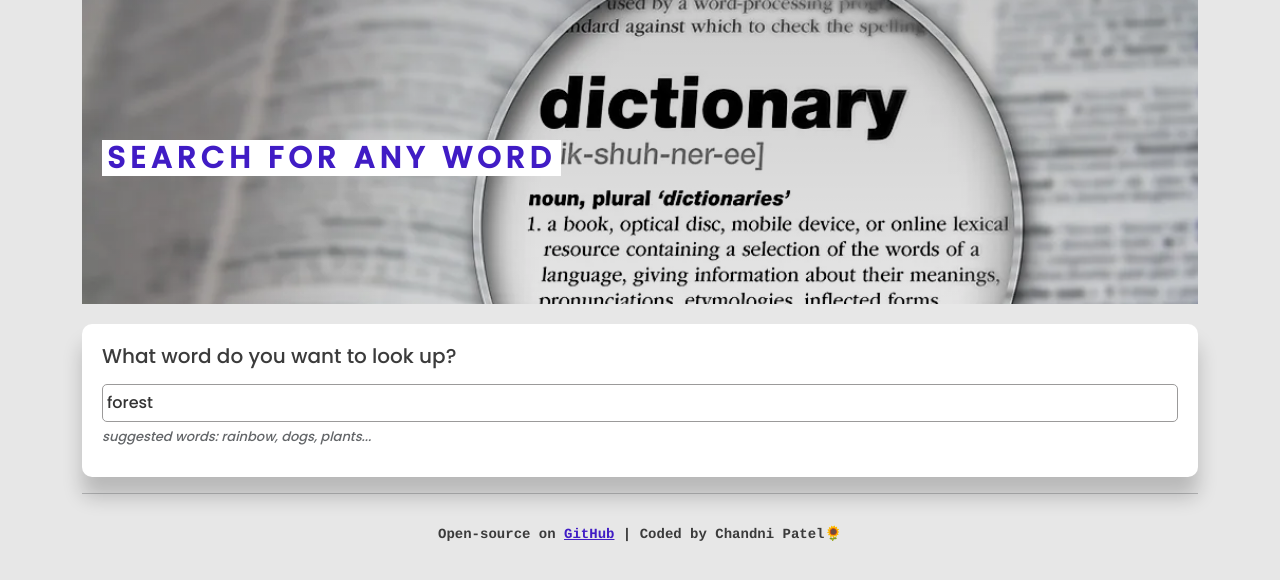
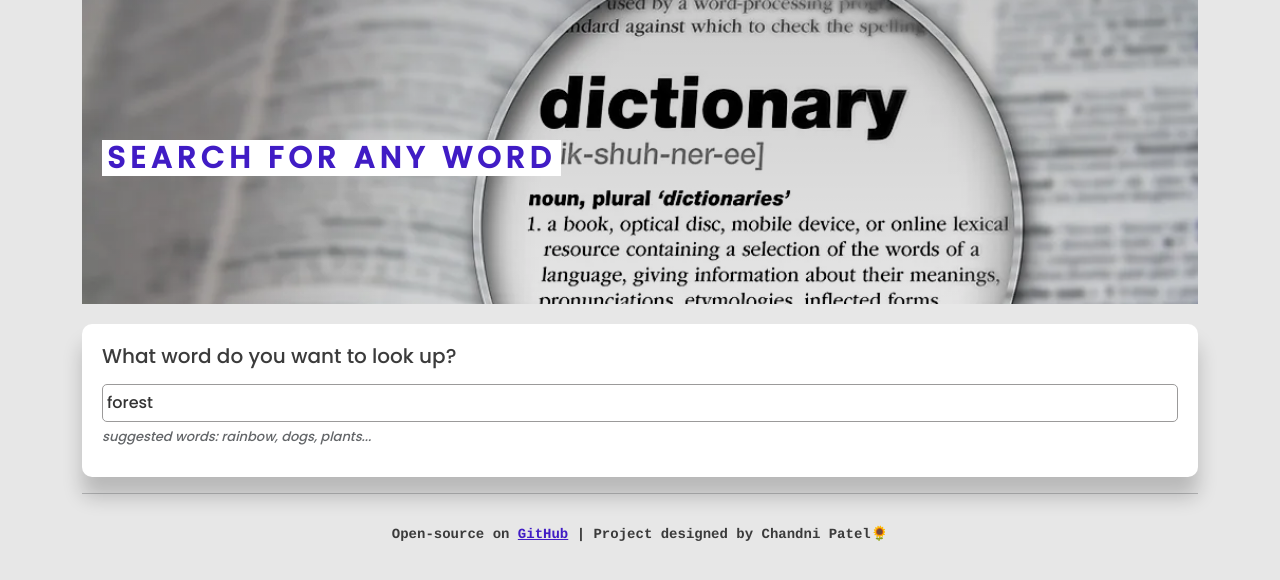
Before and after one commit to chandn33/dictionary-app, a React (Create React App) app: page / in a window 1280 px wide. Shown: the top 580 px of the page. Built offline with nearby package versions, Linux system fonts and the light colour scheme; no server answers.

Commit message:
updated footer

```diff
--- a/src/App.js
+++ b/src/App.js
@@ -13,7 +13,7 @@ export default function App() {
       <Dictionary defaultKeyword="forest" />
     </main>
 <hr />
-    <footer>Open-source on <a href="https://github.com/chandn33/dictionary-app" target="_blank" rel="noopener noreferrer">GitHub</a> | Coded by Chandni Patel🌻</footer>
+    <footer>Open-source on <a href="https://github.com/chandn33/dictionary-app" target="_blank" rel="noopener noreferrer">GitHub</a> | Project designed by Chandni Patel🌻</footer>
     </div>
     </div>
   );
```
